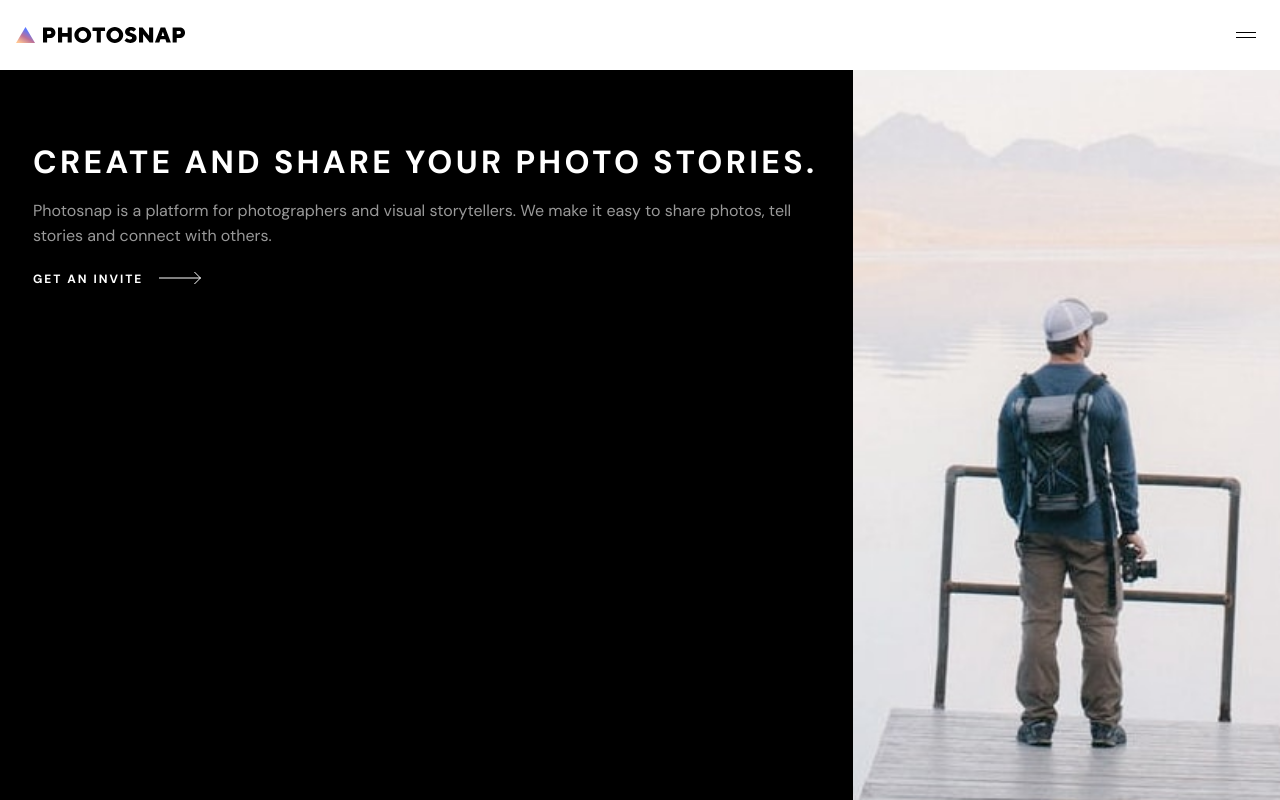
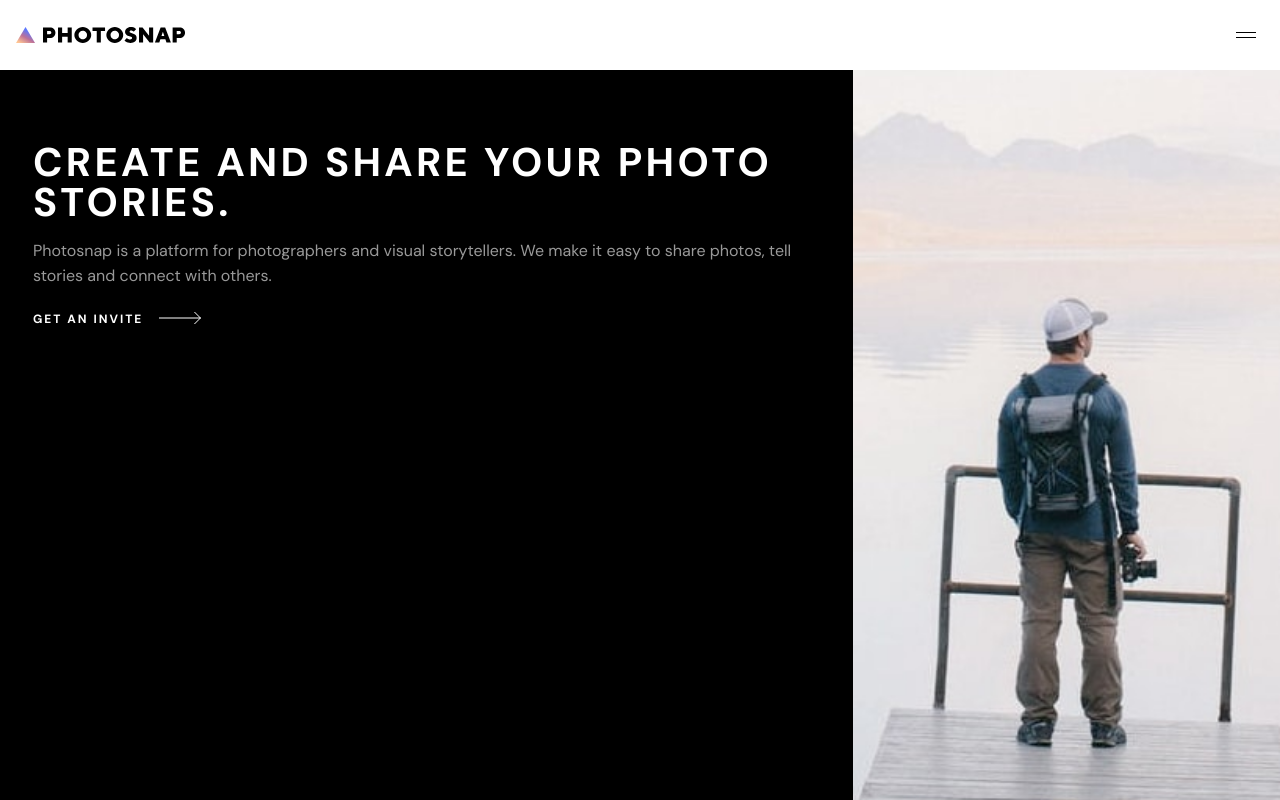
Before and after one commit to alexJSanchez/PhotoSnap, a React (Create React App) app in the folder photosnap/: page / in a window 1280 px wide. Shown: the top 800 px of the page. Built offline with nearby package versions, Linux system fonts and the light colour scheme; the HTML template or start-up script is replaced by a standard one.

Commit message:
add padding

```diff
--- a/photosnap/src/pages/Home.js
+++ b/photosnap/src/pages/Home.js
@@ -41,7 +41,7 @@ export default function Home() {
 							id="main-card-bottom"
 							className="tablet:col-start-1 tablet:row-start-1 tablet:col-end-3 text-white bg-black pt-[4.5rem] pr-[1.5rem] pb-[4.5rem] pl-[2.063rem]"
 						>
-							<h2 className="text-white text-[32px] font-bold leading-[40px] tracking-[3.333px] uppercase">
+							<h2 className="text-white text-[32px] tablet:text-[40px] tablet:pr-[54px] font-bold leading-[40px] tracking-[3.333px] uppercase">
 								Create and share your photo Stories.
 							</h2>
 							<p className="mt-[1rem] mb-[1.438rem] text-white font-[15px] leading-[25px] opacity-[0.6]">
```
